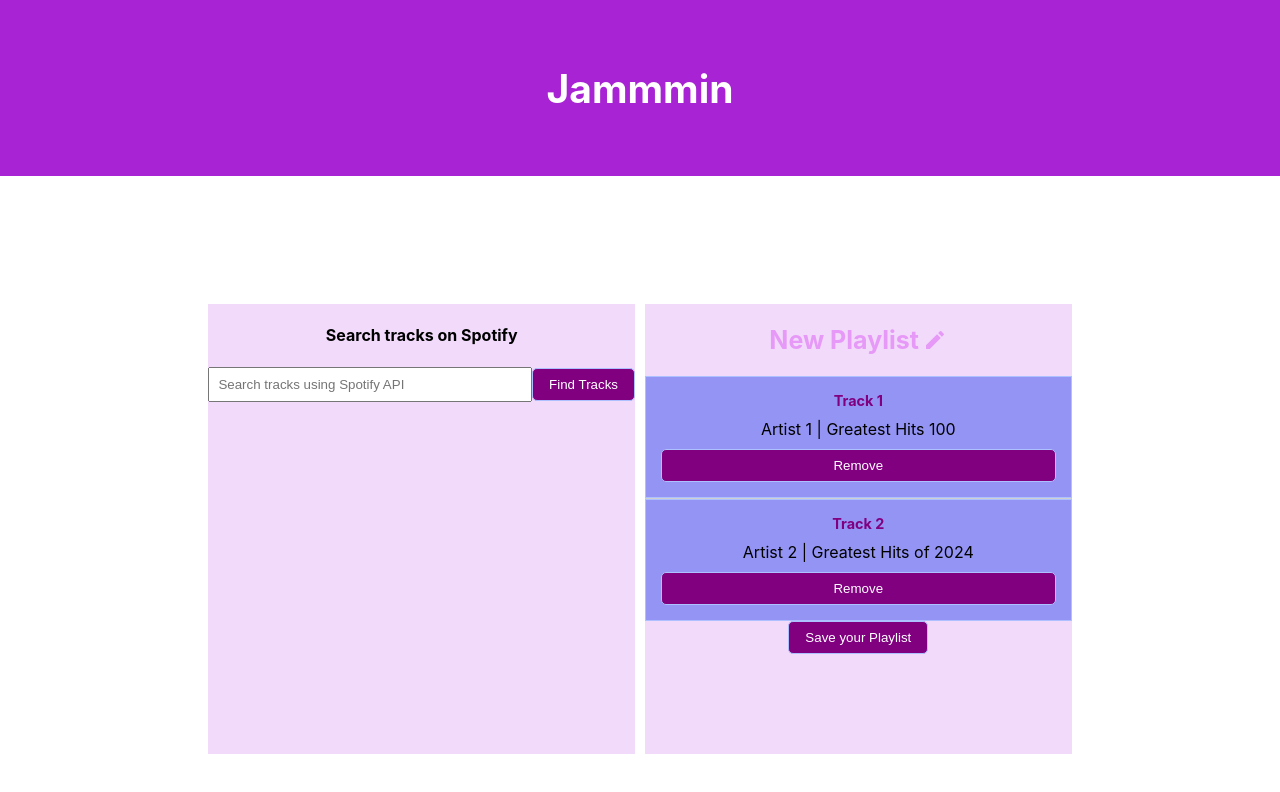
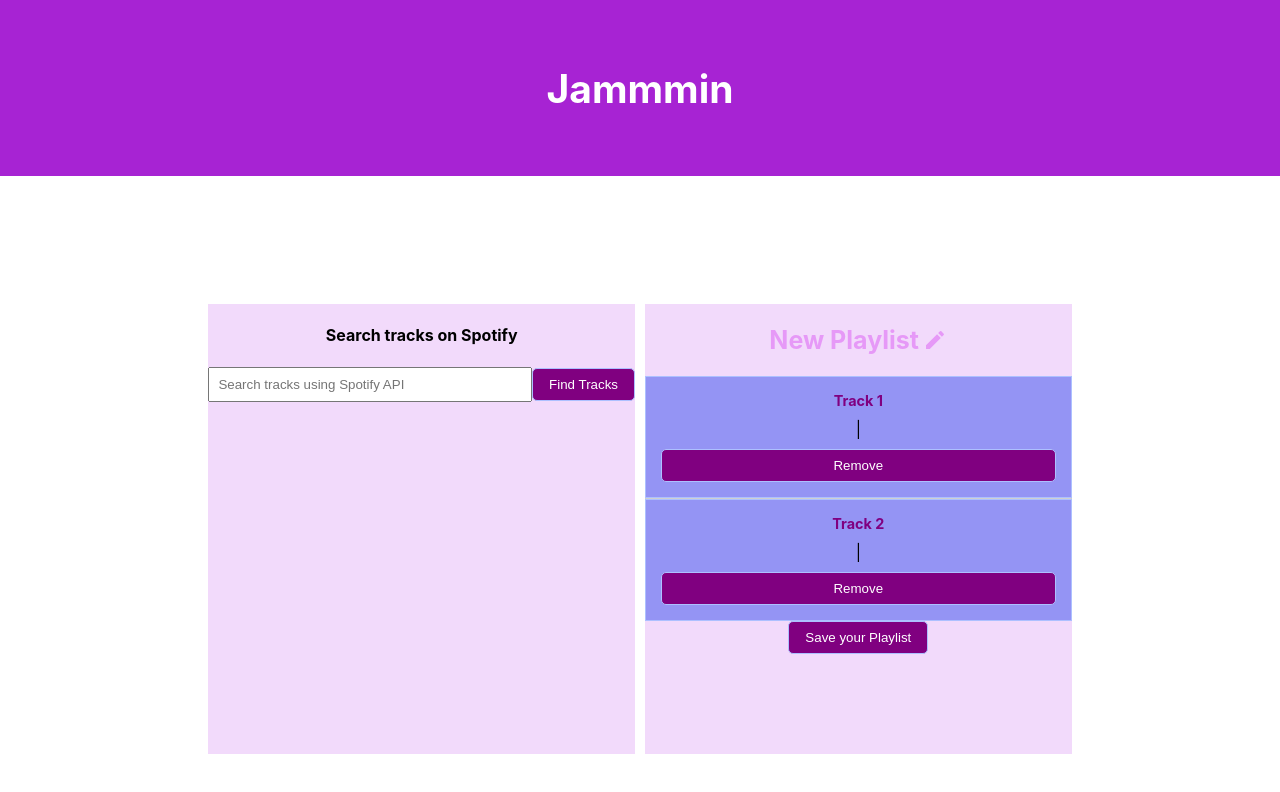
Before and after one commit to DHBuild002/jammmin-playlist-creation-tool, a React (Create React App) app: page / in a window 1280 px wide. Shown: the top 792 px of the page. Built offline with nearby package versions, Linux system fonts and the light colour scheme.

Commit message:
ADD: Ability to save a combination of API tracks to a custom playlist

```diff
--- a/src/components/Track.js
+++ b/src/components/Track.js
@@ -4,12 +4,12 @@ import "./styles/Track.css";
 
 const Track = ({ track, onAdd, onRemove, isRemoval }) => {
   // Spotify API Specific Variables
-  // const { album, artists } = track;
-  const { name, artist, album } = track;
+  const { album, artists, name } = track;
+  // const { name, artist, album } = track;
 
   // Spotify API specific variables
-  // const albumName = album?.name;
-  // const artistName = artists?.[0]?.name;
+  const albumName = album?.name;
+  const artistName = artists?.[0]?.name;
 
   if (!track) {
     return null; // or render a fallback UI
@@ -44,12 +44,8 @@ const Track = ({ track, onAdd, onRemove, isRemoval }) => {
           <div className="track-info">
             <h2>{name}</h2>
             <p>
-              {artist} | {album}
+              {artistName} | {albumName}
             </p>
-            {/* Code block for Spotify API */}
-            {/* <p>
-              {artist} | {album}
-            </p> */}
             {renderAction()}
           </div>
         </div>
```
